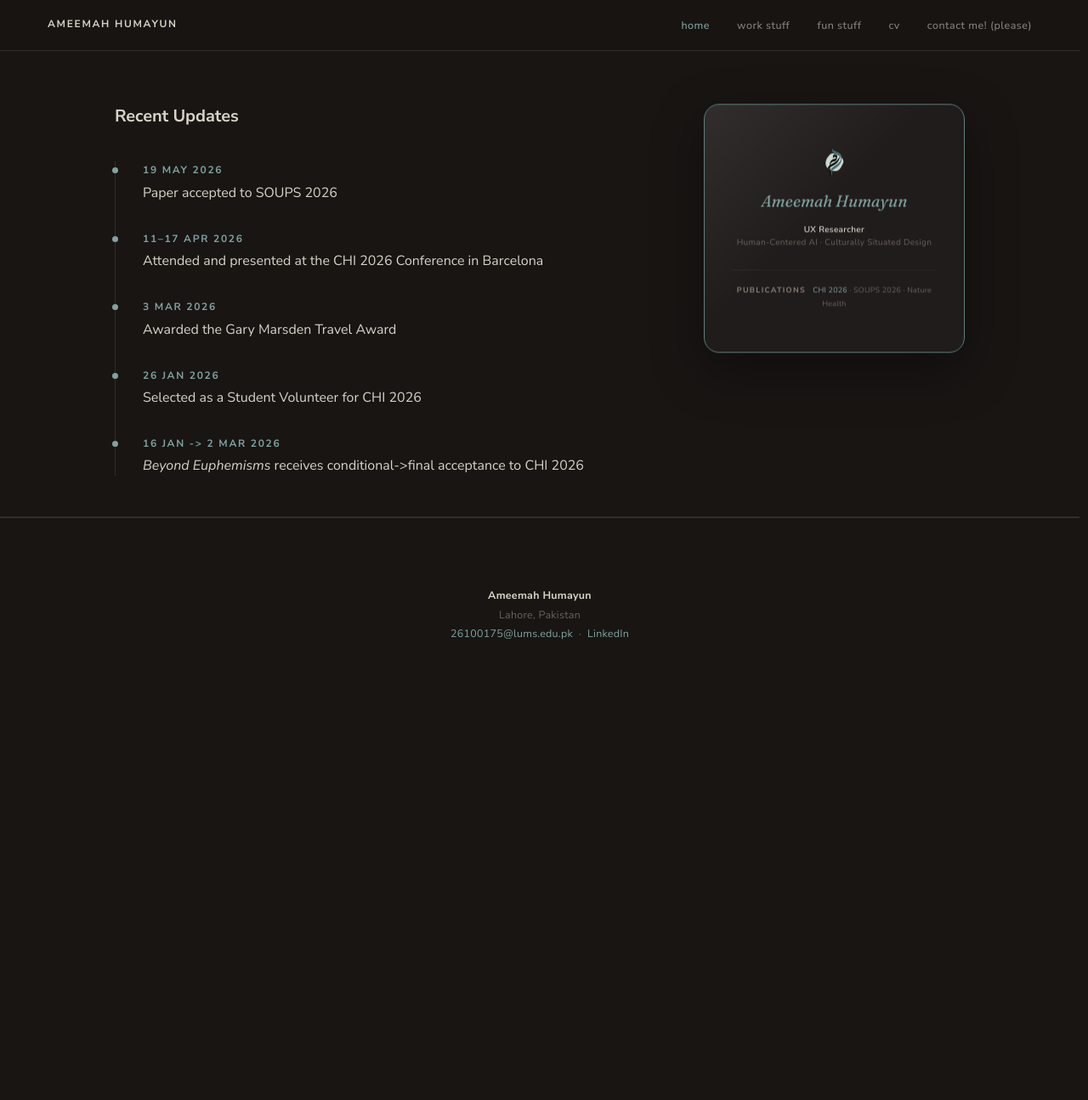
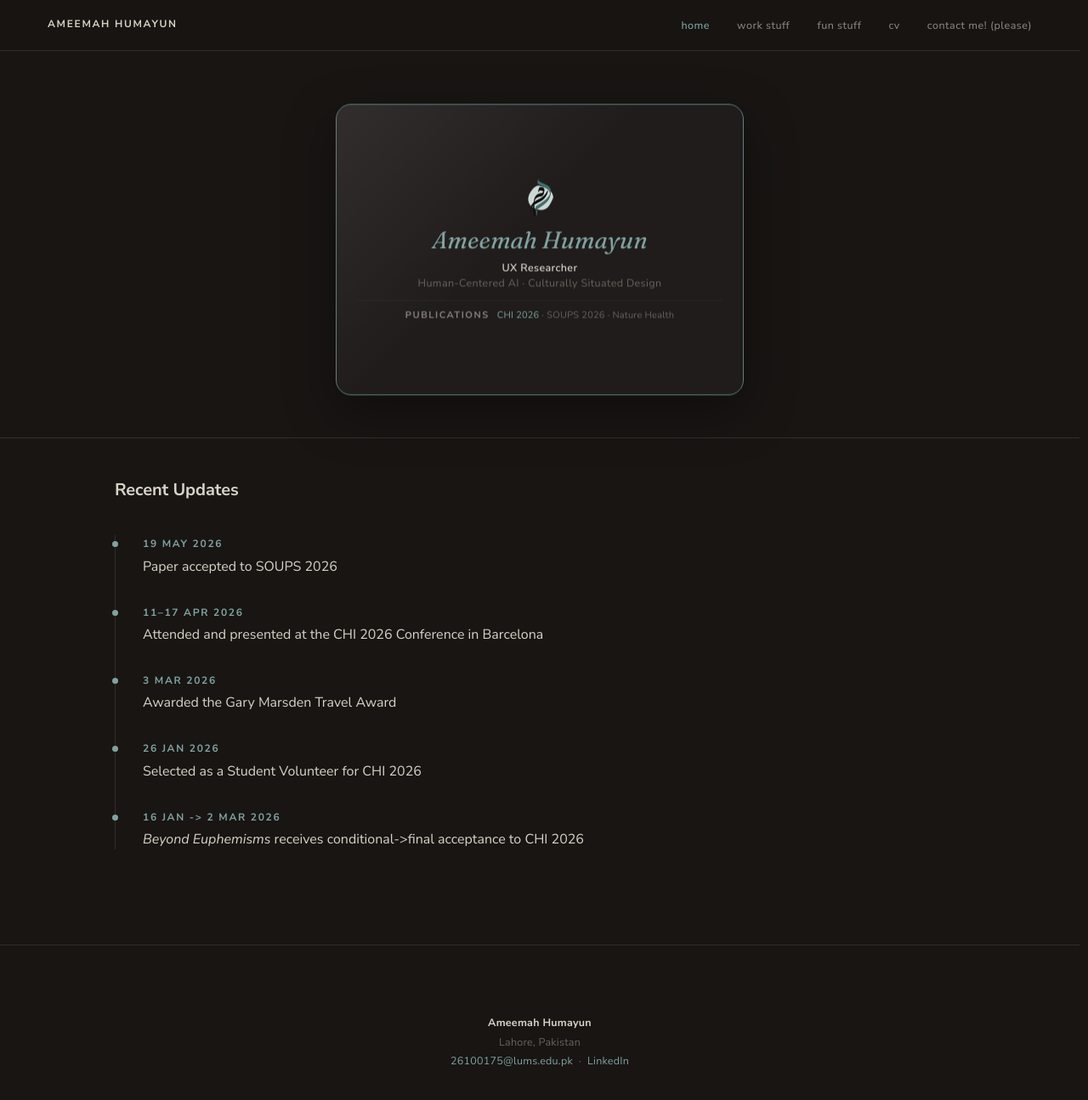
Before and after one commit to ameemahumayun/ameemahumayun.github.io, a Jekyll site: the page built from card/index.html, in a window 1280 px wide and 1309 px high. Shown: the top 1295 px of the window at 85% size. Built offline with Jekyll 4.4.1, drawn with Linux system fonts in a browser that asks for light colours.

Commit message:
Revert to centered card layout, shrink via padding not text/ratio
Per feedback: back to the original layout (card alone, centered in
the hero; Recent Updates as its own section below), just smaller than
before. Kept the landscape aspect ratio (1.4:1, not the near-square
1.15:1 from the side-by-side attempt) and restored font sizes close to
their original larger values — the card is smaller because padding
and gaps were tightened, not because text or proportions shrank.

```diff
--- a/assets/css/components.css
+++ b/assets/css/components.css
@@ -717,20 +717,13 @@
   }
 }
 
-/* Card hero variant (see card/index.html): Recent Updates sits on the
-   left, the flip card on the right, both starting at the same top edge —
-   so the card no longer pushes the timeline below the fold. */
+/* Card-only hero variant (see card/index.html): the flip card replaces
+   the entire about/intro block, so it's just centered on its own —
+   Recent Updates is back to its own section below. */
 .hero--card .hero__inner {
   max-width: var(--container-wide);
   display: flex;
-  align-items: flex-start;
-  justify-content: space-between;
-  gap: var(--space-5);
-}
-.hero__updates { flex: 1 1 auto; min-width: 0; }
-
-@media (max-width: 900px) {
-  .hero--card .hero__inner { flex-direction: column; }
+  justify-content: center;
 }
 
 
@@ -1027,7 +1020,7 @@ details[open] > .subaccordion__head .subaccordion__chev { transform: rotate(-135
    backdrop-filter blur) — with a thin rounded teal border, not a thick
    frame, per feedback that the frame read too heavy. */
 .biz-card-wrap {
-  width: clamp(240px, 24vw, 320px);
+  width: clamp(320px, 38vw, 480px);
   flex-shrink: 0;
 }
 .biz-card-stage,
@@ -1050,7 +1043,7 @@ details[open] > .subaccordion__head .subaccordion__chev { transform: rotate(-135
   cursor: pointer;
   display: block;
   width: 100%;
-  aspect-ratio: 1.05 / 1;
+  aspect-ratio: 1.4 / 1;
   -webkit-tap-highlight-color: transparent;
 }
 .biz-card:focus-visible .biz-card__inner {
@@ -1076,7 +1069,7 @@ details[open] > .subaccordion__head .subaccordion__chev { transform: rotate(-135
   -webkit-backdrop-filter: blur(14px);
   box-shadow: 0 20px 60px rgba(0, 0, 0, 0.35);
   box-sizing: border-box;
-  padding: var(--space-4);
+  padding: var(--space-3);
   overflow: hidden;
 }
 .biz-card__face--back { transform: rotateY(180deg); }
@@ -1096,7 +1089,7 @@ details[open] > .subaccordion__head .subaccordion__chev { transform: rotate(-135
   flex-direction: column;
   align-items: stretch;
   justify-content: center;
-  gap: var(--space-2);
+  gap: var(--space-1);
   text-align: center;
 }
 /* Logo file lives at assets/images/logo.svg (not in this repo yet — drop
@@ -1105,19 +1098,19 @@ details[open] > .subaccordion__head .subaccordion__chev { transform: rotate(-135
    otherwise the broken-image alt text wraps and inflates this section. */
 .biz-card__logo {
   align-self: center;
-  width: clamp(28px, 3.2vw, 38px);
-  height: clamp(28px, 3.2vw, 38px);
+  width: clamp(36px, 4.6vw, 52px);
+  height: clamp(36px, 4.6vw, 52px);
   object-fit: contain;
 }
 .biz-card__name-fancy {
   font-family: var(--font-display);
   font-style: italic;
-  font-size: clamp(15px, 1.8vw, 19px);
+  font-size: clamp(20px, 2.8vw, 28px);
   color: var(--color-accent);
   line-height: 1.1;
 }
 .biz-card__keywords {
-  font-size: clamp(9px, 0.9vw, 10px);
+  font-size: clamp(10.5px, 1.2vw, 12.5px);
   letter-spacing: 0.03em;
   color: var(--color-text-mute);
   line-height: 1.5;
@@ -1127,10 +1120,10 @@ details[open] > .subaccordion__head .subaccordion__chev { transform: rotate(-135
   font-weight: var(--weight-semibold);
 }
 .biz-card__pubs {
-  margin-top: var(--space-1);
-  padding-top: var(--space-2);
+  margin-top: 2px;
+  padding-top: var(--space-1);
   border-top: 1px solid var(--color-border-soft);
-  font-size: clamp(8px, 0.8vw, 9px);
+  font-size: clamp(9.5px, 1.05vw, 11px);
   letter-spacing: 0.02em;
   color: var(--color-text-mute);
 }
@@ -1162,16 +1155,16 @@ details[open] > .subaccordion__head .subaccordion__chev { transform: rotate(-135
   min-width: 0;
   display: flex;
   flex-direction: column;
-  gap: var(--space-2);
+  gap: var(--space-1);
 }
 .biz-card__about p {
-  font-size: clamp(9px, 1vw, 10.5px);
-  line-height: 1.45;
+  font-size: clamp(10.5px, 1.3vw, 12.5px);
+  line-height: 1.4;
   color: var(--color-text);
   margin: 0;
 }
 .biz-card__current {
-  font-size: clamp(8px, 0.85vw, 9px);
+  font-size: clamp(9.5px, 1.05vw, 11px);
   color: var(--color-text-mute);
 }
 .biz-card__current-label {
@@ -1184,24 +1177,24 @@ details[open] > .subaccordion__head .subaccordion__chev { transform: rotate(-135
 .biz-card__contact {
   display: flex;
   flex-direction: column;
-  gap: 4px;
-  padding-top: var(--space-1);
+  gap: 3px;
+  padding-top: 4px;
   border-top: 1px solid var(--color-border-soft);
 }
 .biz-card__contact a {
   display: flex;
   align-items: flex-start;
   gap: 6px;
-  font-size: clamp(8px, 0.9vw, 9.5px);
+  font-size: clamp(9.5px, 1.1vw, 11px);
   color: var(--color-accent);
   min-width: 0;
 }
 .biz-card__contact a span { min-width: 0; overflow-wrap: anywhere; }
 .biz-card__contact a:hover { color: var(--color-text-strong); }
-.biz-card__contact svg { width: 11px; height: 11px; flex-shrink: 0; stroke: currentColor; }
+.biz-card__contact svg { width: 13px; height: 13px; flex-shrink: 0; stroke: currentColor; }
 
 @media (max-width: 900px) {
-  .biz-card-wrap { width: min(340px, 100%); order: -1; margin: 0 auto; }
+  .biz-card-wrap { width: min(380px, 100%); }
 }
 @media (max-width: 480px) {
   .biz-card { aspect-ratio: 0.95 / 1; }
--- a/card/index.html
+++ b/card/index.html
@@ -9,18 +9,6 @@ description: Mixed-methods UX researcher working on human-centered AI for health
      preview page. See index.html for the real, untouched homepage. -->
 <header class="hero hero--card">
   <div class="hero__inner">
-
-    <div class="hero__updates">
-      <h3>Recent Updates</h3>
-      <div class="timeline">
-        {%- for update in site.data.updates %}
-        <div class="timeline__item">
-          <div class="timeline__date">{{ update.date }}</div>
-          <div class="timeline__text">{{ update.text }}</div>
-        </div>
-        {%- endfor %}
-      </div>
-    </div>
 
     <div class="biz-card-wrap">
       <div class="biz-card-float">
@@ -79,6 +67,21 @@ description: Mixed-methods UX researcher working on human-centered AI for health
   </div>
 </header>
 
+<!-- RECENT UPDATES -->
+<section class="section" id="recent-updates" style="padding-top:var(--space-6);">
+  <div class="container-wide">
+    <h3>Recent Updates</h3>
+    <div class="timeline">
+      {%- for update in site.data.updates %}
+      <div class="timeline__item">
+        <div class="timeline__date">{{ update.date }}</div>
+        <div class="timeline__text">{{ update.text }}</div>
+      </div>
+      {%- endfor %}
+    </div>
+  </div>
+</section>
+
 <script>
   (function () {
     var card = document.getElementById('biz-card');
```
